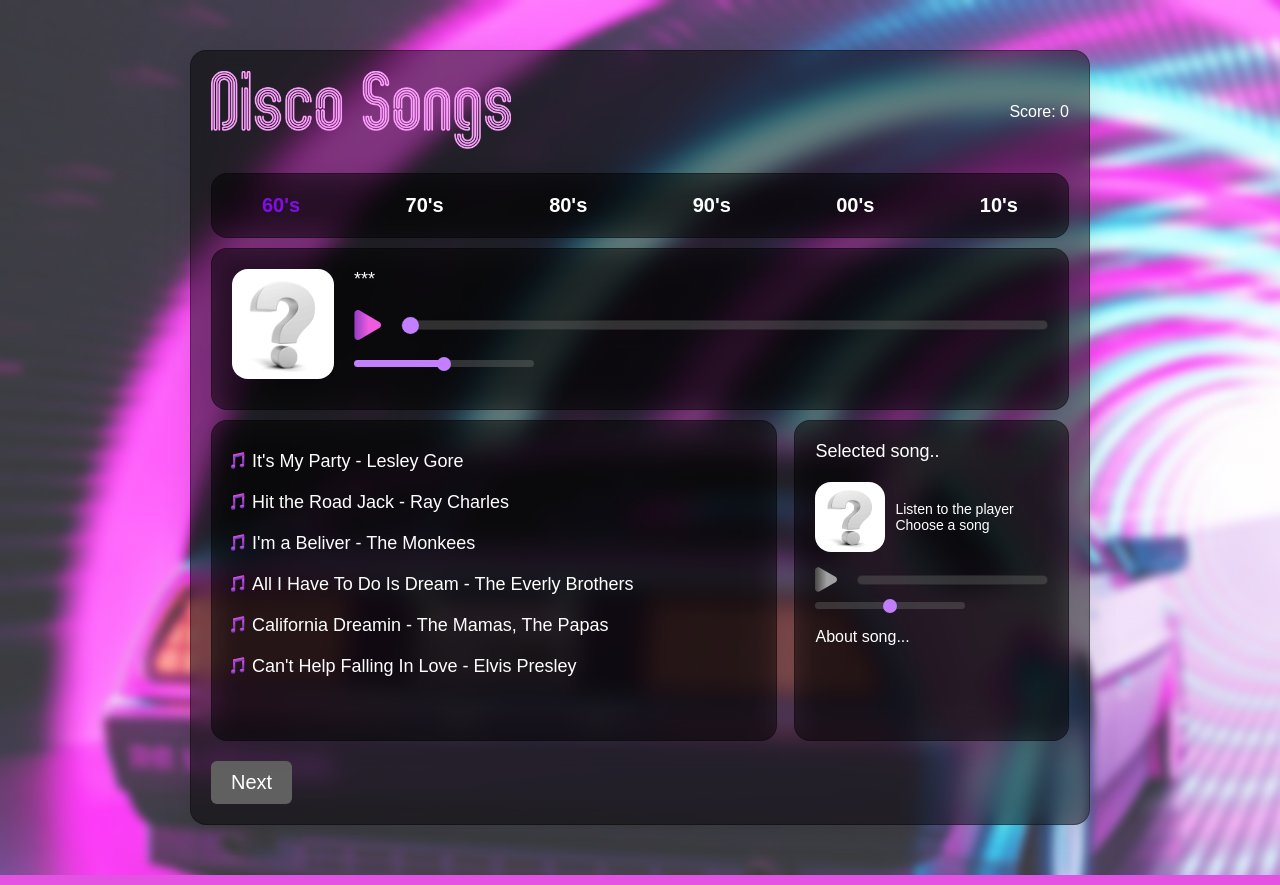
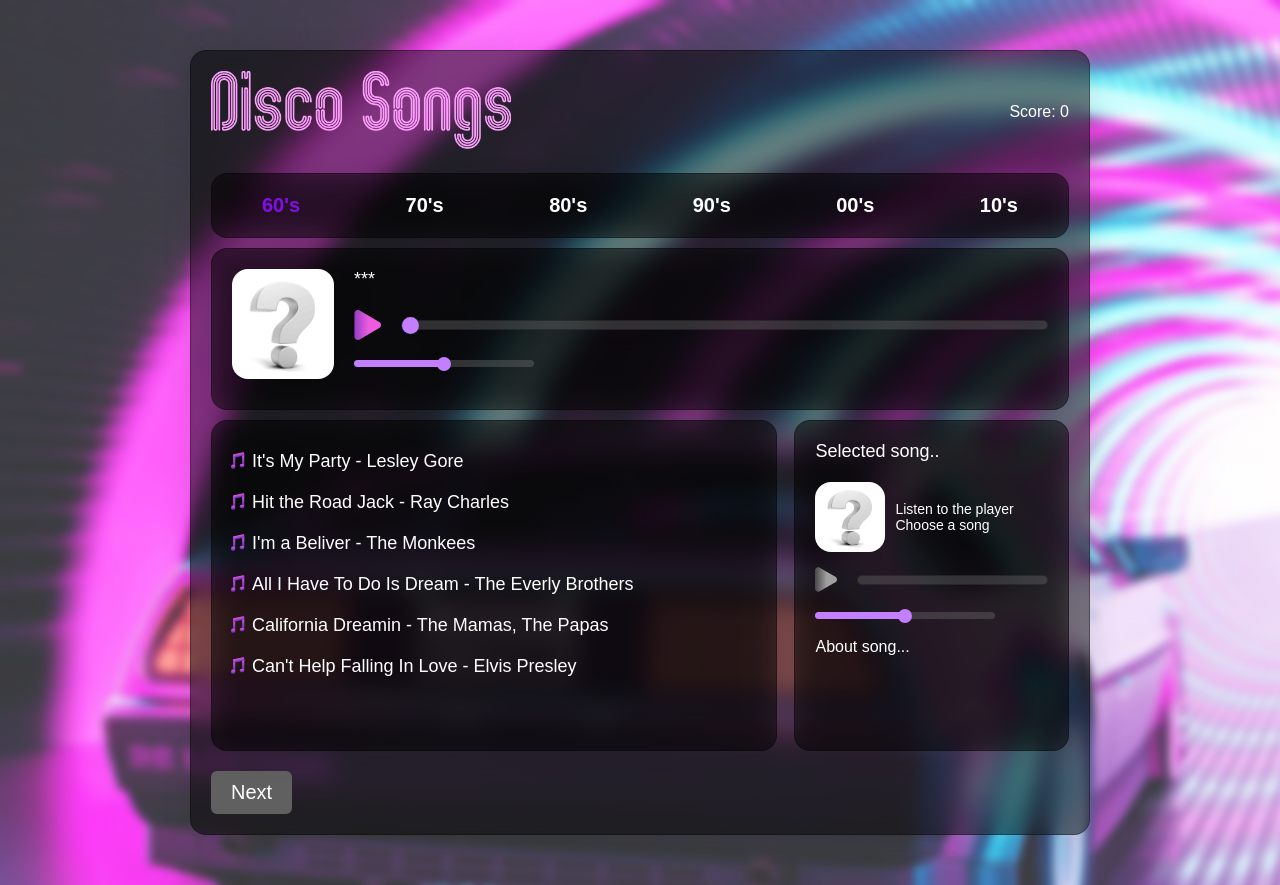
Before and after one commit to JuliaGrib/retro-songs, a plain HTML site: page index.html in a window 1280 px wide. Both pictures are taken after a click on the button "Start game". Drawn offline with Linux system fonts and the light colour scheme; a web font is replaced by a local one.

Commit message:
17 commit

```diff
--- a/script.js
+++ b/script.js
@@ -940,10 +940,10 @@ function makeGame() {
     function chooseSoundVolume() {
         let v = this.value;
         chooseAudio.volume = v / 100;
-    }
+        chooseVolume.style.background = `-webkit-linear-gradient(left, #c37fff 0%, #c37fff ${v}%, rgba(109, 109, 109, 0.4) ${v}%, rgba(109, 109, 109, 0.4) 100%)`;
+        }
 
     chooseVolume.oninput = chooseSoundVolume;
-
 
 }
 
--- a/style.css
+++ b/style.css
@@ -587,13 +587,13 @@ padding-top: 20px;
 
 
 .choose__range {
-    margin: 10px 0 0 0;
+    margin: 20px 0 0 0;
 
-    background-color: rgba(109, 109, 109, 0.4);
+    background:-webkit-linear-gradient(left, #c37fff 0%, #c37fff 50%, rgba(109, 109, 109, 0.4) 50%, rgba(109, 109, 109, 0.4) 100%);
     -webkit-appearance: none;
     -moz-appearance: none;
     appearance: none;
-    width: 150px;
+    width: 180px;
     height: 7px;
     border-radius: 5px;
 }
@@ -605,6 +605,7 @@ padding-top: 20px;
     border-radius: 50%;
     background: #c37fff;
     cursor: pointer;
+
 }
 
 .choose__range::-webkit-slider-thumb {
```
